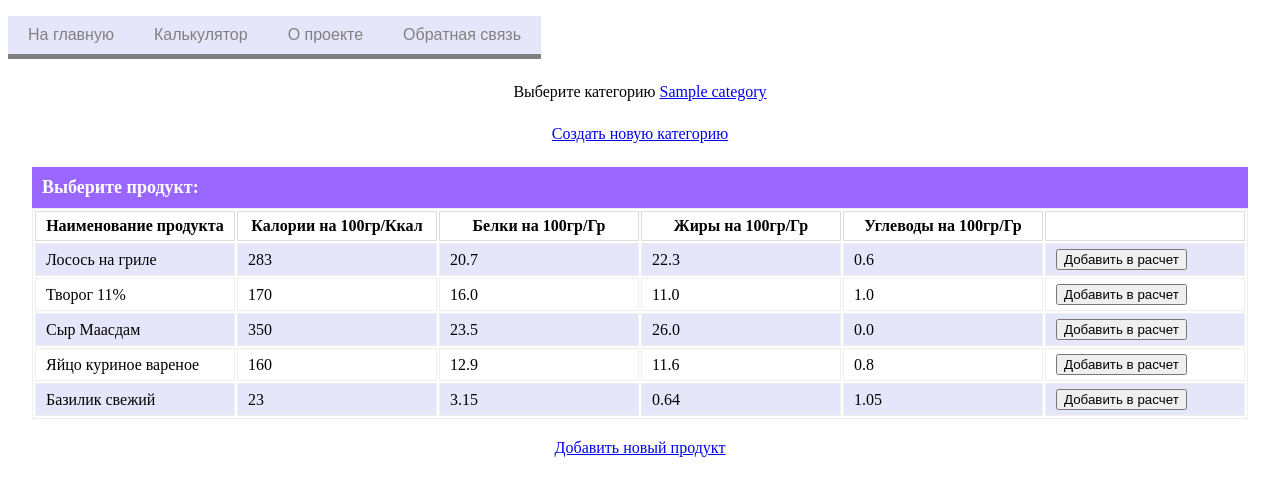
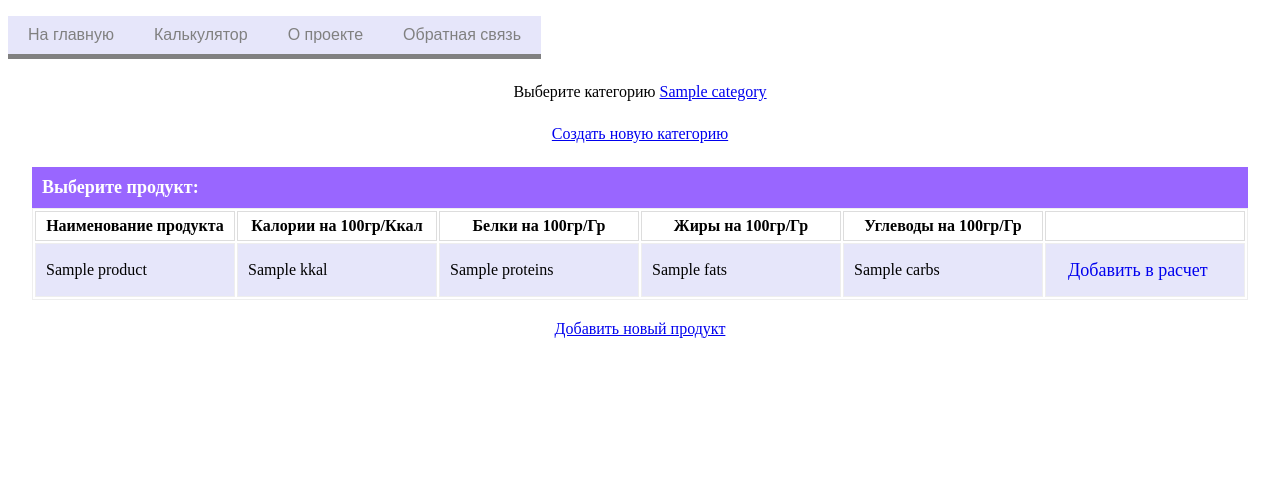
Before and after one commit to e-kondra/Calculation-keto-, a Python web app: template templates/add_product.html in a window 1280 px wide. Shown: the top 496 px of the page. Run offline with Jinja, Linux system fonts and the light colour scheme; the template is opened without the code that fills it: most values are stand-ins (such as "Sample title", 1, 10 or a date in 2020).

Commit message:
added products and product_calc_list

```diff
--- a/templates/add_product.html
+++ b/templates/add_product.html
@@ -23,48 +23,20 @@
             <th>Углеводы на 100гр/Гр</th>
             <th></th>
         </tr>
-        <tr>
-            <td>Лосось на гриле</td>
-            <td>283</td>
-            <td>20.7</td>
-            <td>22.3</td>
-            <td>0.6</td>
-            <td><input type="button" value="Добавить в расчет"></td>
-        </tr>
-        <tr>
-            <td>Творог 11%</td>
-            <td>170</td>
-            <td>16.0</td>
-            <td>11.0</td>
-            <td>1.0</td>
-            <td><input type="button" value="Добавить в расчет"></td>
-        </tr>
-        <tr>
-            <td>Сыр Маасдам</td>
-            <td>350</td>
-            <td>23.5</td>
-            <td>26.0</td>
-            <td>0.0</td>
-            <td><input type="button" value="Добавить в расчет"></td>
-        </tr>
-        <tr>
-            <td>Яйцо куриное вареное</td>
-            <td>160</td>
-            <td>12.9</td>
-            <td>11.6</td>
-            <td>0.8</td>
-            <td><input type="button" value="Добавить в расчет"></td>
-        </tr>
-        <tr>
-            <td>Базилик свежий</td>
-            <td>23</td>
-            <td>3.15</td>
-            <td>0.64</td>
-            <td>1.05</td>
-            <td><input type="button" value="Добавить в расчет"></td>
-        </tr>
+            {% include "product_list.html" %}
+<!--        {% for product in product_list %}-->
+<!--            <tr>-->
+<!--                <td>{{product.name}}</td>-->
+<!--                <td>{{product.kkal}}</td>-->
+<!--                <td>{{product.proteins.proteins}}</td>-->
+<!--                <td>{{product.fats.fats}}</td>-->
+<!--                <td>{{product.carbs.carbs}}</td>-->
+<!--                <td><a href="/add_product_in_calculation/?product_id={{product.id}}" class="button">Добавить в расчет</a>-->
+<!--                </td>-->
+<!--            </tr>-->
+<!--        {% endfor %}-->
         </table>
-        <a href="/product/">Добавить новый продукт</a>
+        <a href="/product/?category_id={{category_id}}">Добавить новый продукт</a>
         </form>
     </div>
 </body>
--- a/templates/base.html
+++ b/templates/base.html
@@ -4,6 +4,7 @@
     <meta charset="UTF-8">
     <title>{% block title%} {% endblock %}</title>
     {% block style %} {% endblock %}
+<!--    <link href="https://cdn.jsdelivr.net/npm/bootstrap@5.1.3/dist/css/bootstrap.min.css" rel="stylesheet" integrity="sha384-1BmE4kWBq78iYhFldvKuhfTAU6auU8tT94WrHftjDbrCEXSU1oBoqyl2QvZ6jIW3" crossorigin="anonymous">-->
 </head>
 <body>
     {% block menu%} {% endblock %}
--- a/templates/category_list.html
+++ b/templates/category_list.html
@@ -1,11 +1,14 @@
+<form method="post">
 <div class="category_list">
+
     <div>
         <label>Выберите категорию</label>
         {% for category in category_list %}
-            <a href="{{category.name}}">{{category.name}}</a>
+            <a href="/add_product/?category_id={{category.id}}">{{category.name}}</a>
         {% endfor %}
     </div>
     <div>
 		<a href="/create_category/">Создать новую категорию</a>
 	</div>
 </div>
+</form>
--- a/templates/product.html
+++ b/templates/product.html
@@ -11,6 +11,11 @@
     <div class="grid">
         <label for="name">Название продукта</label>
         <input type="text" id="name" name="name" placeholder="Название продукта">
+        <select name="category_id">
+            {% for category in category_list %}
+            <option selected="{{category_id}}" value={{category.id}}>{{category.name}}</option>
+            {% endfor %}}
+        </select>
         <label for="kkal">Калорийность 100гр</label>
         <input type="number" step="0.1" id="kkal" name="kkal" placeholder="Калорийность 100гр">
     </div>
--- /dev/null
+++ b/templates/product_list.html
@@ -0,0 +1,13 @@
+<form>
+    {% for product in product_list %}
+        <tr>
+            <td>{{product.name}}</td>
+            <td>{{product.kkal}}</td>
+            <td>{{product.proteins.proteins}}</td>
+            <td>{{product.fats.fats}}</td>
+            <td>{{product.carbs.carbs}}</td>
+            <td><a href="/product_list/?product_id={{product.id}}" class="button">Добавить в расчет</a>
+            </td>
+        </tr>
+    {% endfor %}
+</form>
--- a/urls.py
+++ b/urls.py
@@ -1,7 +1,8 @@
 from datetime import date
 
 
-from views import Index, About, Calc, AddProduct, ContactUs, CreateCategory, CategoryList, CreateProduct
+from views import Index, About, Calc, AddProduct, ContactUs, CreateCategory, CategoryList, CreateProduct, \
+    AddProductCalculation
 
 routes = {
     '/': Index(),
@@ -12,6 +13,7 @@ routes = {
     '/create_category/': CreateCategory(),
     '/category_list/': CategoryList(),
     '/product/': CreateProduct(),
+    '/product_list/': AddProductCalculation()
 }
 
 # front controller
```
Also changed, not shown: patterns/creating_patterns.py (+40 -26 lines), templates/calc.html (+11 -40 lines), views.py (+58 -14 lines). Lines whose indentation alone changed are shown as unchanged.
